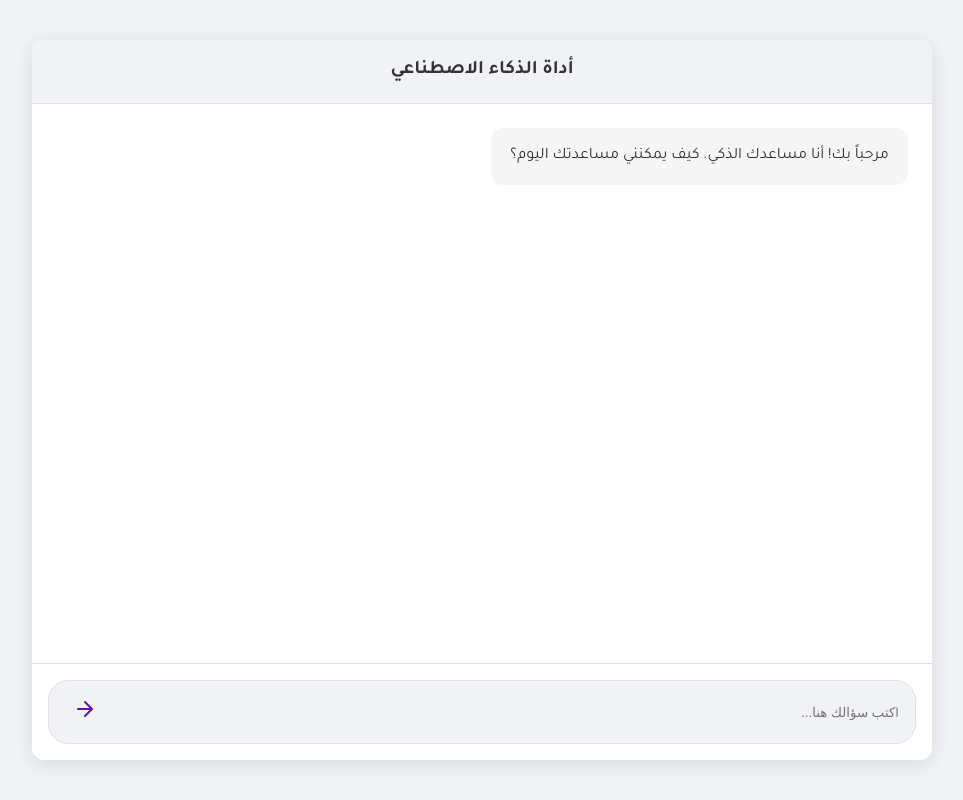
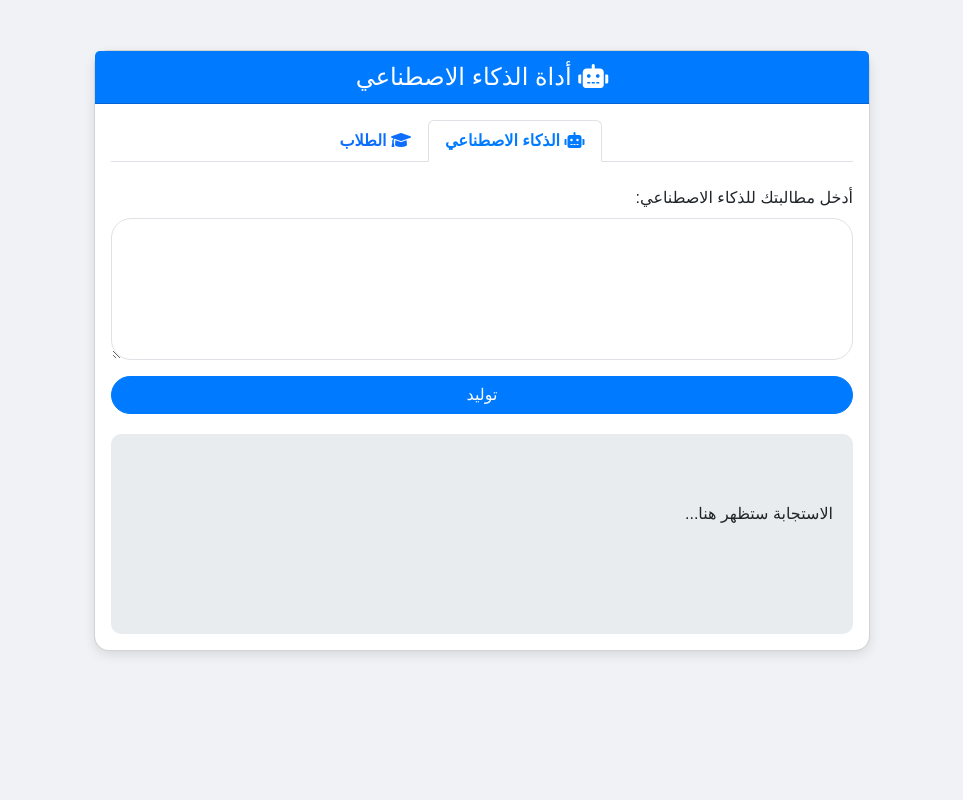
Before and after one commit to mohammadxxyy/MHJ-AI, a Flask app: page /ai_tool in a window 1280 px wide. Shown: the whole page, without its empty margins (158-1121 px from the left). Run offline with Flask 3, Linux system fonts and the light colour scheme; the visitor is signed in with stand-in values (Sample User, id 1).

Commit message:
Update ai_tool.html
Update ai_tool.html

```diff
--- a/templates/ai_tool.html
+++ b/templates/ai_tool.html
@@ -1,32 +1,85 @@
 <!DOCTYPE html>
-<html lang="ar" dir="rtl">
+<html lang="ar">
 <head>
     <meta charset="UTF-8">
     <meta name="viewport" content="width=device-width, initial-scale=1.0">
     <title>أداة الذكاء الاصطناعي</title>
-    <link rel="stylesheet" href="{{ url_for('static', filename='style.css') }}">
+    <link href="https://cdn.jsdelivr.net/npm/bootstrap@5.3.3/dist/css/bootstrap.min.css" rel="stylesheet">
+    <link href="https://cdnjs.cloudflare.com/ajax/libs/font-awesome/6.0.0-beta3/css/all.min.css" rel="stylesheet">
+    <style>
+        body { background-color: #f0f2f5; font-family: 'Arial', sans-serif; text-align: right; direction: rtl; }
+        .container { max-width: 800px; margin-top: 50px; }
+        .card { border-radius: 15px; box-shadow: 0 4px 12px rgba(0, 0, 0, 0.1); }
+        .card-header { background-color: #007bff; color: white; border-top-left-radius: 15px; border-top-right-radius: 15px; text-align: center; font-size: 1.5rem; }
+        .form-control { border-radius: 20px; padding: 10px 20px; }
+        .btn-primary { border-radius: 20px; background-color: #007bff; border-color: #007bff; }
+        .btn-primary:hover { background-color: #0056b3; border-color: #0056b3; }
+        .response-box { background-color: #e9ecef; padding: 20px; border-radius: 10px; min-height: 200px; margin-top: 20px; overflow-y: auto; white-space: pre-wrap; word-wrap: break-word; }
+        .nav-link { font-weight: bold; }
+        .nav-link.active { color: #007bff !important; }
+    </style>
 </head>
 <body>
-    <div class="ai-tool-container">
-        <div class="chat-header">
-            أداة الذكاء الاصطناعي
-        </div>
-        <div class="chat-box" id="chat-box">
-            <div class="chat-message chat-ai">
-                مرحباً بك! أنا مساعدك الذكي. كيف يمكنني مساعدتك اليوم؟
+    <div class="container">
+        <div class="card">
+            <div class="card-header">
+                <i class="fas fa-robot"></i> أداة الذكاء الاصطناعي
+            </div>
+            <div class="card-body">
+                <ul class="nav nav-tabs justify-content-center">
+                    <li class="nav-item">
+                        <a class="nav-link active" href="/ai_tool">
+                            <i class="fas fa-robot"></i> الذكاء الاصطناعي
+                        </a>
+                    </li>
+                    <li class="nav-item">
+                        <a class="nav-link" href="/students_tool">
+                            <i class="fas fa-graduation-cap"></i> الطلاب
+                        </a>
+                    </li>
+                </ul>
+                <div class="mt-4">
+                    <label for="prompt-input" class="form-label">أدخل مطالبتك للذكاء الاصطناعي:</label>
+                    <textarea class="form-control" id="prompt-input" rows="5"></textarea>
+                </div>
+                <button id="generate-btn" class="btn btn-primary w-100 mt-3">توليد</button>
+                <div id="ai-response" class="response-box">
+                    <p>الاستجابة ستظهر هنا...</p>
+                </div>
             </div>
         </div>
-        <form class="chat-input" id="chat-form">
-            <div class="chat-input-box">
-                <input type="text" id="prompt-input" placeholder="اكتب سؤالك هنا...">
-                <button type="submit">
-                    <svg xmlns="http://www.w3.org/2000/svg" width="24" height="24" viewBox="0 0 24 24" fill="none" stroke="currentColor" stroke-width="2" stroke-linecap="round" stroke-linejoin="round">
-                        <path d="M5 12h14M12 5l7 7-7 7" />
-                    </svg>
-                </button>
-            </div>
-        </form>
     </div>
-    <script src="{{ url_for('static', filename='ai_tool.js') }}"></script>
+    <script src="https://cdn.jsdelivr.net/npm/bootstrap@5.3.3/dist/js/bootstrap.bundle.min.js"></script>
+    <script>
+        document.getElementById('generate-btn').addEventListener('click', function() {
+            var prompt = document.getElementById('prompt-input').value;
+            if (prompt.trim() === '') {
+                alert('الرجاء إدخال نص.');
+                return;
+            }
+
+            document.getElementById('ai-response').innerText = 'جاري التوليد...';
+
+            fetch('/api/generate', {
+                method: 'POST',
+                headers: {
+                    'Content-Type': 'application/json'
+                },
+                body: JSON.stringify({ prompt: prompt })
+            })
+            .then(response => response.json())
+            .then(data => {
+                if (data.response) {
+                    document.getElementById('ai-response').innerHTML = '<pre><code>' + data.response + '</code></pre>';
+                } else {
+                    document.getElementById('ai-response').innerText = data.message || 'حدث خطأ غير معروف.';
+                }
+            })
+            .catch(error => {
+                document.getElementById('ai-response').innerText = 'حدث خطأ في الاتصال بالخادم.';
+                console.error('Error:', error);
+            });
+        });
+    </script>
 </body>
 </html>
```
